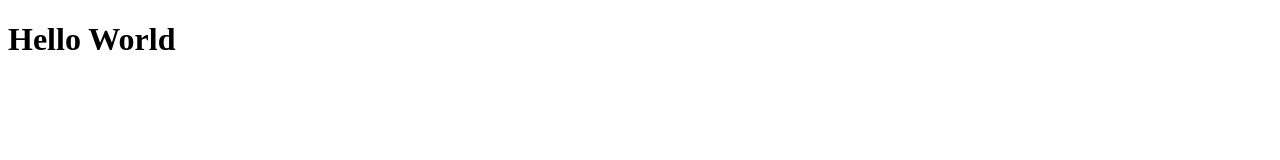
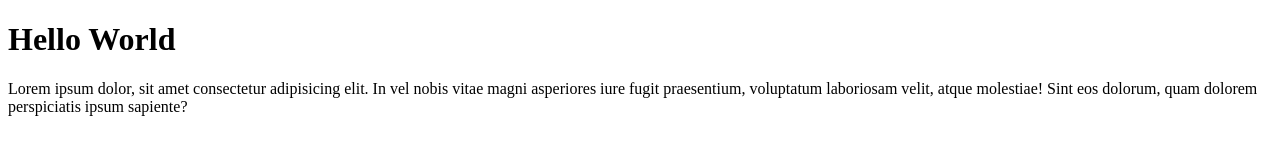
Before and after one commit to jiporCK/test-git, a plain HTML site: page index.html in a window 1280 px wide. Drawn offline with Linux system fonts and the light colour scheme.

Commit message:
add a paragraph

```diff
--- a/index.html
+++ b/index.html
@@ -8,6 +8,7 @@
 <body>
 
     <h1>Hello World</h1>
+    <p>Lorem ipsum dolor, sit amet consectetur adipisicing elit. In vel nobis vitae magni asperiores iure fugit praesentium, voluptatum laboriosam velit, atque molestiae! Sint eos dolorum, quam dolorem perspiciatis ipsum sapiente?</p>
 
 </body>
 </html>
```
